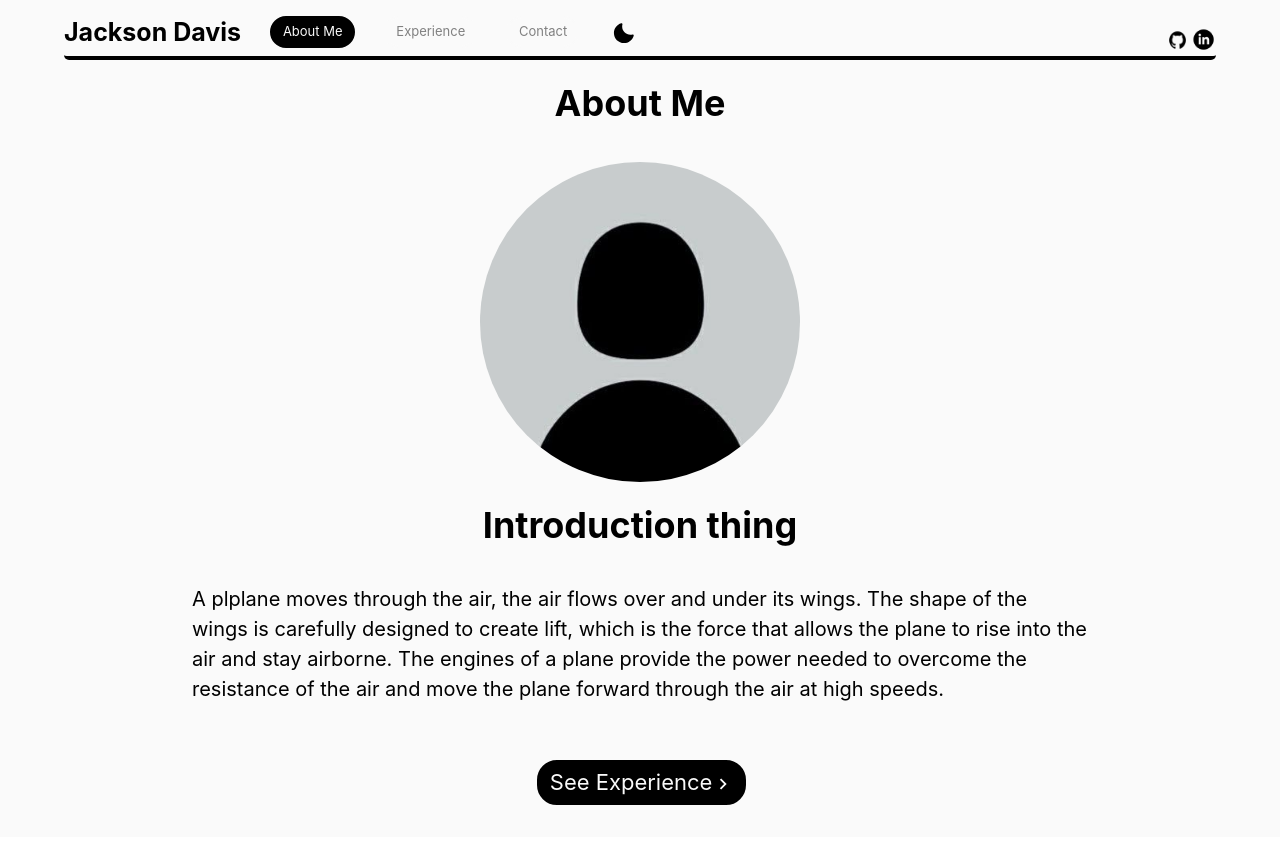
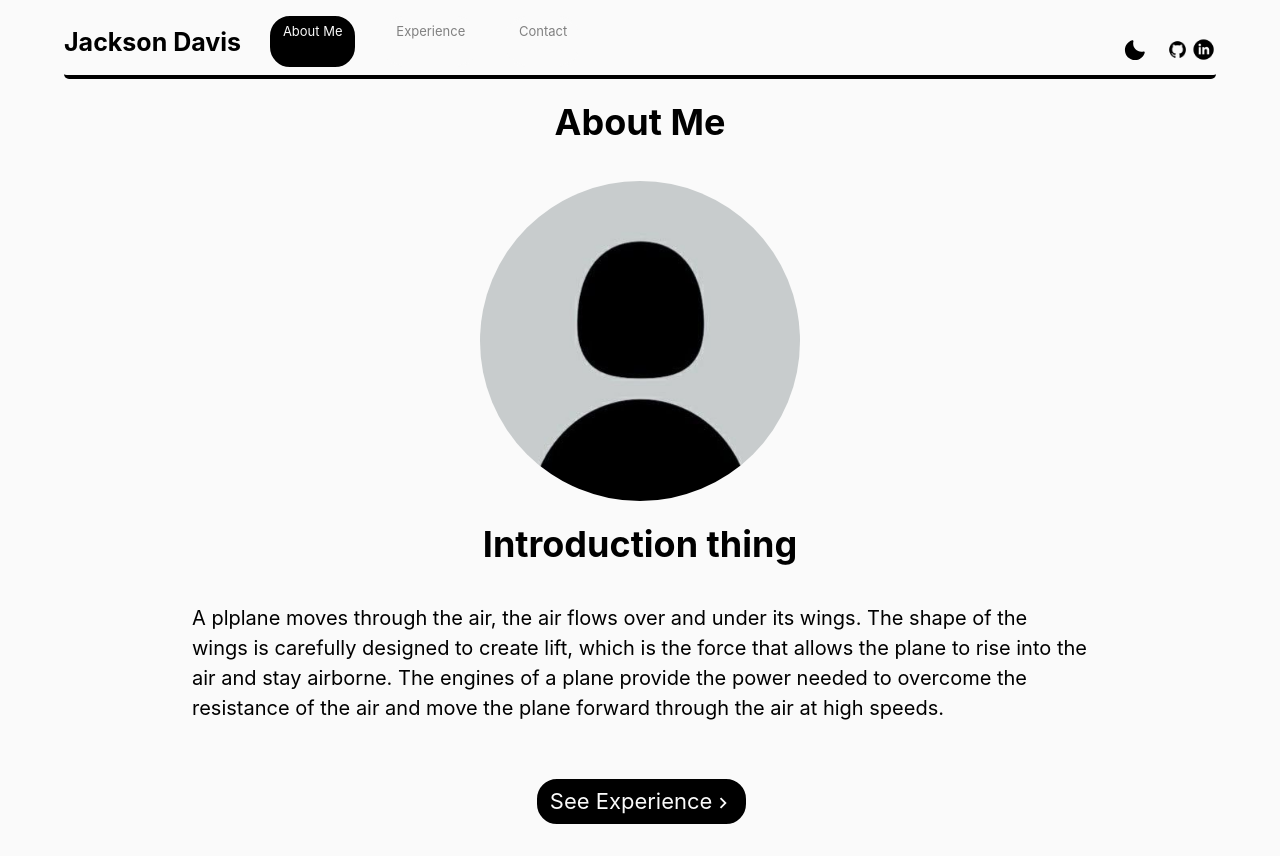
Before and after one commit to JackAvis/Personal-Site, a React (Create React App) app: page /#/ in a window 1280 px wide. Built offline with nearby package versions, Linux system fonts and the light colour scheme.

Commit message:
Fixing spacing on darkmode icon

```diff
--- a/src/components/Navbar/Navbar.css
+++ b/src/components/Navbar/Navbar.css
@@ -120,7 +120,6 @@
 .textContainer {
     background-color: var(--primary-color);
     color: var(--secondary-color);
-    animation: fadein 2s;
     animation: fadeInAnimation ease 2s;
     animation-iteration-count: 1;
     animation-fill-mode: forwards;
--- a/src/components/Navbar/Navbar.tsx
+++ b/src/components/Navbar/Navbar.tsx
@@ -91,8 +91,9 @@ function Navbar(props: NavBarProps) {
                     {optionSelected === 'Contact' ? createOption(secondaryColor, "Contact", "contact") : createOption(tertiaryColor, "Contact", "contact")}
                 </Flex>
                 <Spacer />
-                <Center><Box onClick={() => handleDarkModeButton(props.optionSelected)}><DarkModeIcon></DarkModeIcon></Box></Center>
                 <Flex className="iconContainer" justify='right' w='100%' paddingTop='1vh'>
+                <Center><Flex marginRight='1vw' paddingBottom='1.2vh' onClick={() => handleDarkModeButton(props.optionSelected)}><DarkModeIcon></DarkModeIcon></Flex></Center>
+
                     <Center>
                         {secondaryColor === 'black' ? createIcon(githubLogo, '3.45vh', 'https://github.com/Jackson-Davis1') : createIcon(githubWhiteLogo, '3.45vh', 'https://github.com/Jackson-Davis1')}
                         <Spacer />
```
